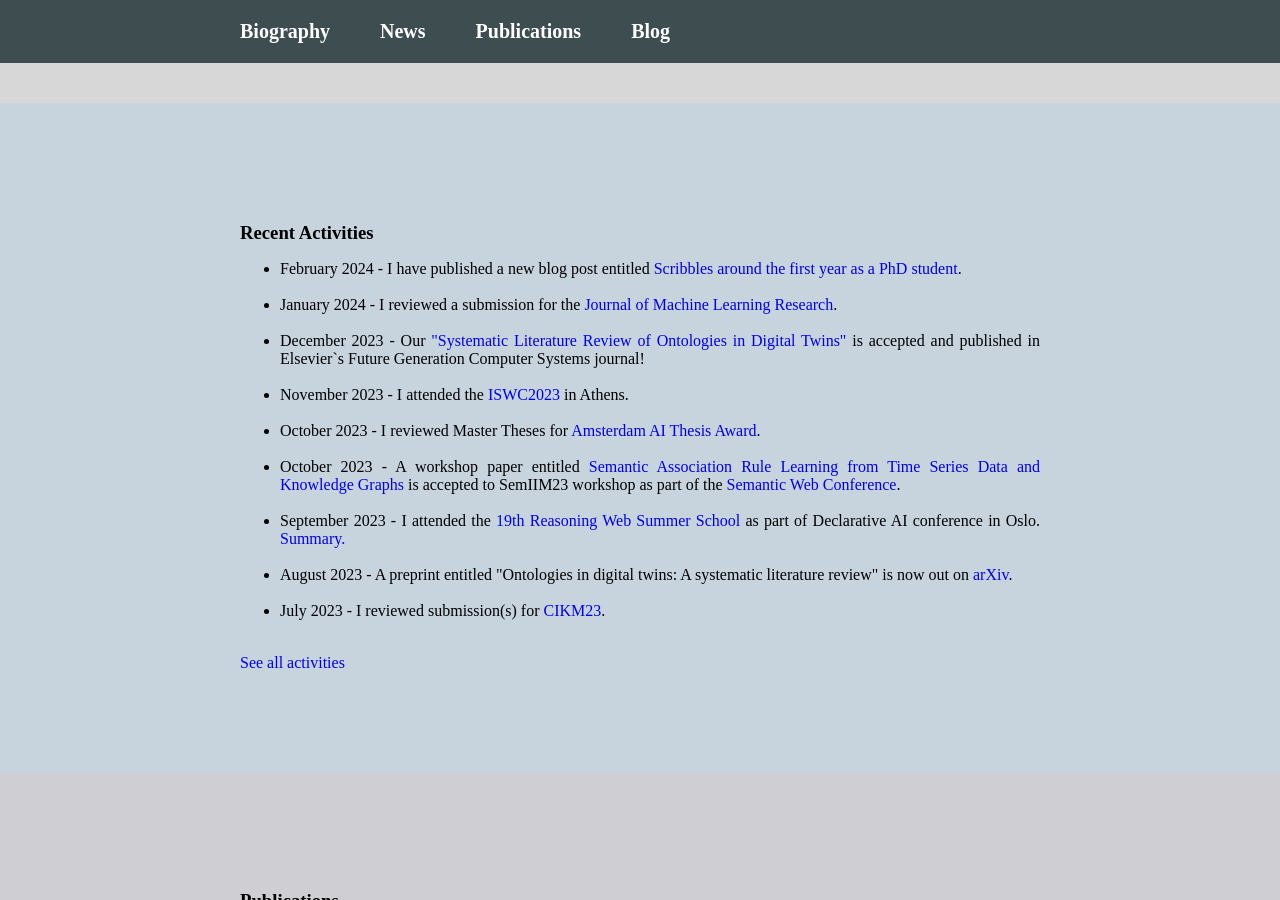
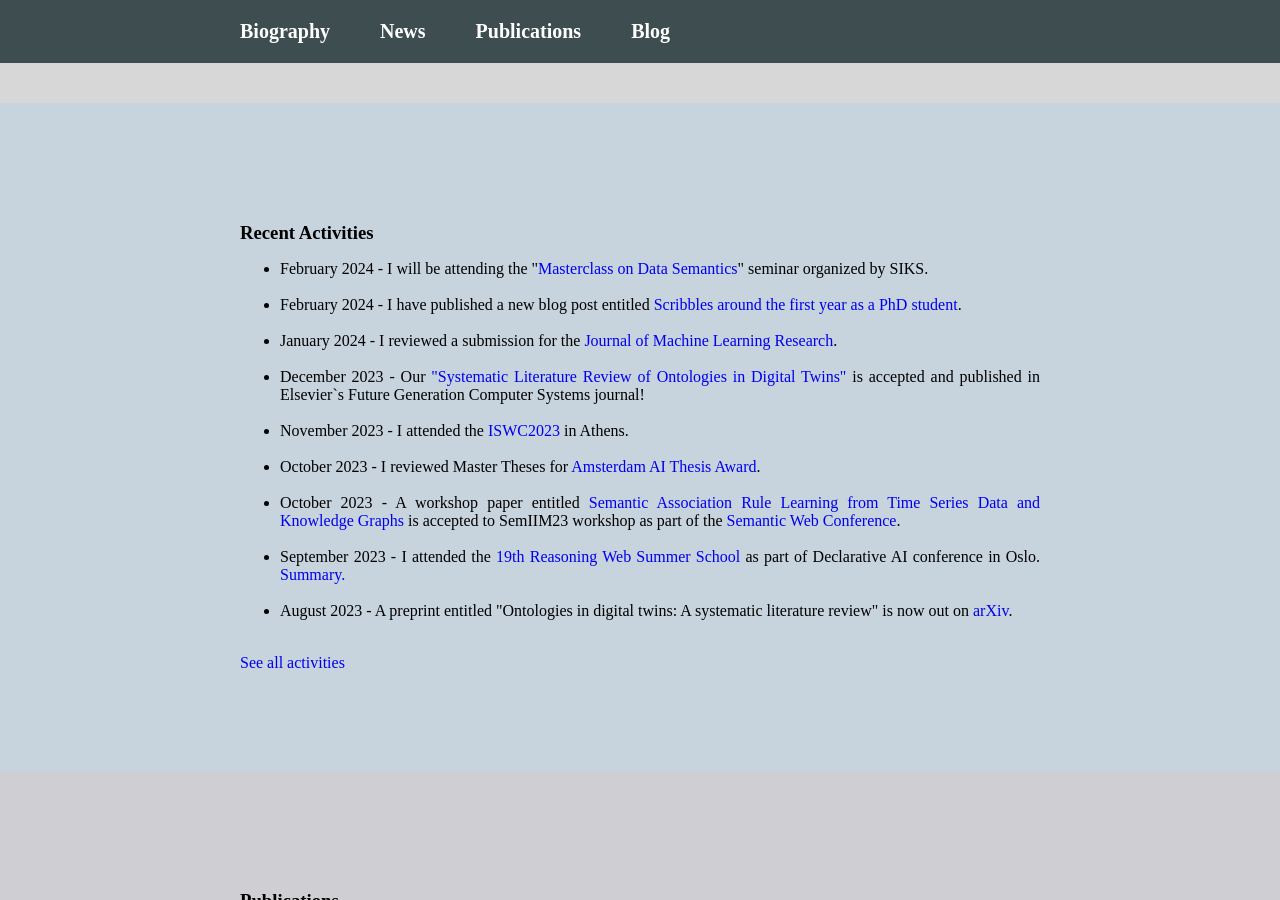
Before and after one commit to erkankarabulut/erkankarabulut.github.io, a Jekyll site: the page built from index.html, in a window 1280 px wide and 900 px high, scrolled down 561 px. Built offline with Jekyll 4.4.1, drawn with Linux system fonts in a browser that asks for light colours.

Commit message:
add updates on attendance to SIKS masterclass on data semantics

```diff
--- a/_data/news.yml
+++ b/_data/news.yml
@@ -1,3 +1,4 @@
+- 'February 2024 - I will be attending the "<a href="https://siks.nl/activities/activities/siks-masterclass-on-data-semantics/" target="_blank">Masterclass on Data Semantics</a>" seminar organized by SIKS.'
 - 'February 2024 - I have published a new blog post entitled <a href="https://erkankarabulut.github.io/blog/1st-year-phd-takeaways/" target="_blank">Scribbles around the first year as a PhD student</a>.'
 - 'January 2024 - I reviewed a submission for the <a href="https://www.jmlr.org/" target="_blank">Journal of Machine Learning Research</a>.'
 - 'December 2023 - Our <a target="_blank" href="https://doi.org/10.1016/j.future.2023.12.013">"Systematic Literature Review of Ontologies in Digital Twins"</a> is accepted and published in Elsevier`s Future Generation Computer Systems journal!'
```
